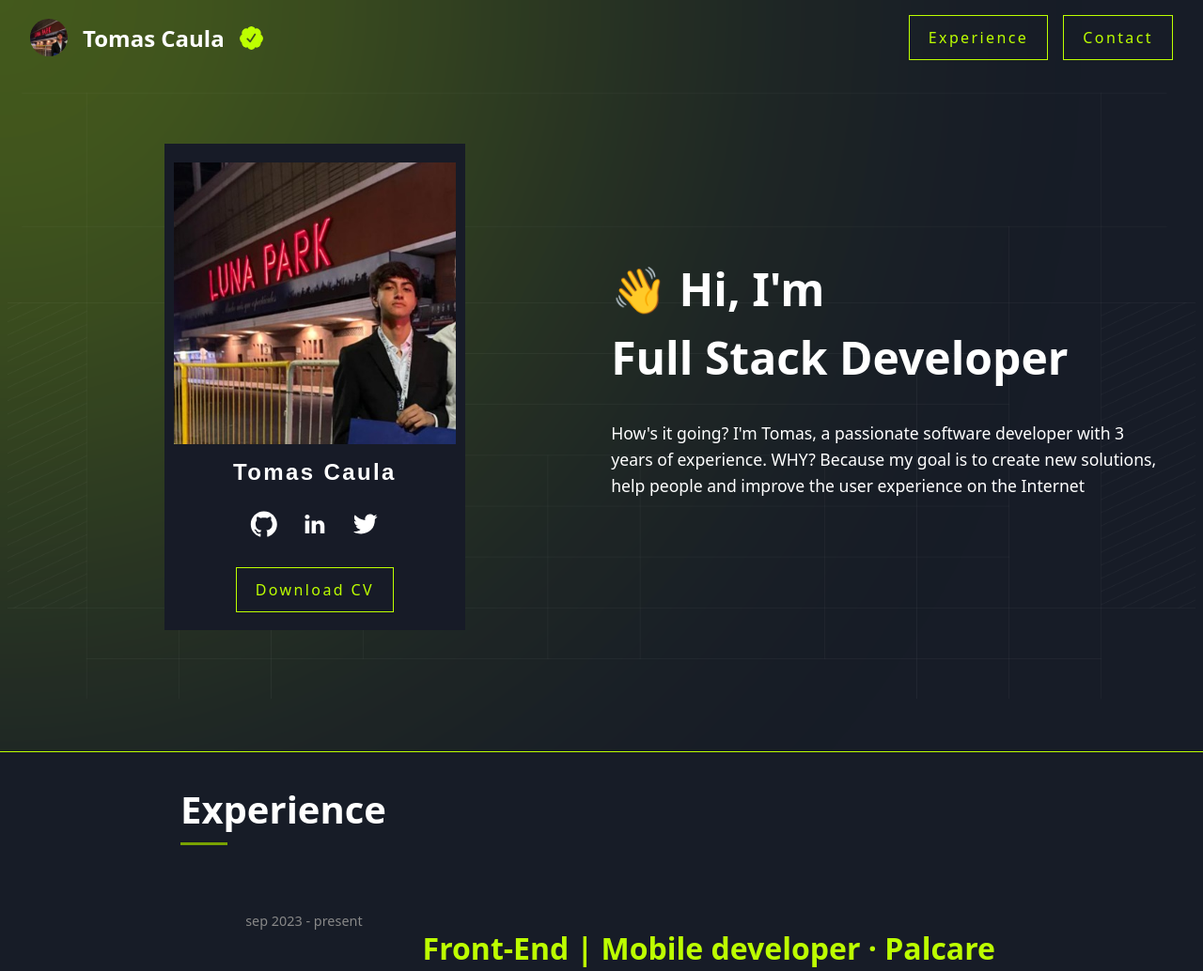
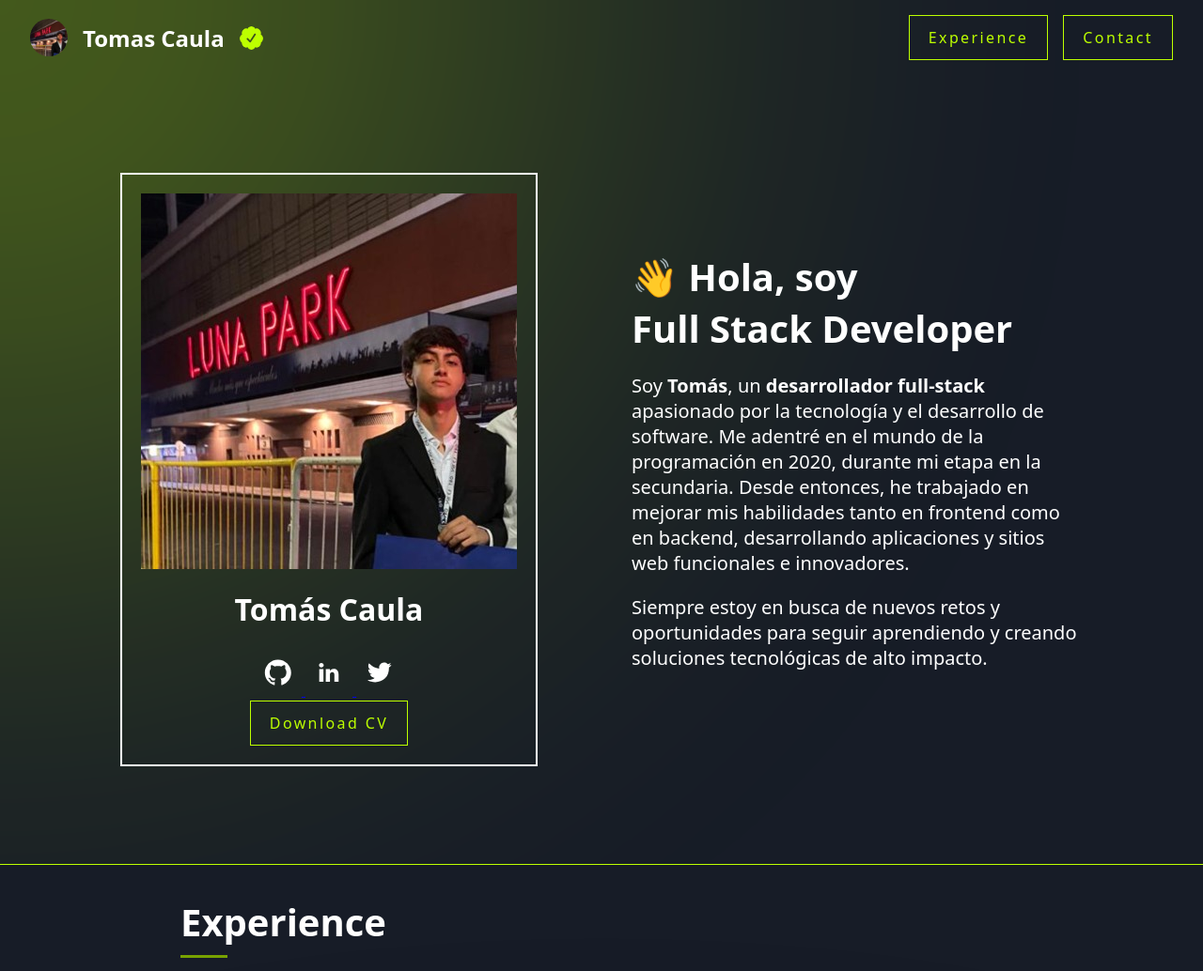
Before and after one commit to Tomas-caula/portfolio, an Astro site: page / in a window 1280 px wide. Shown: the top 1034 px of the page at 94% size. Built offline with nearby package versions, Linux system fonts and the light colour scheme; Astro itself is replaced by a stand-in of ours.

Commit message:
Experiencias textos & responsive

```diff
--- a/src/components/ExperienceComponent.astro
+++ b/src/components/ExperienceComponent.astro
@@ -19,15 +19,12 @@ const { fechas, role, description, skills, url } = Astro.props;
     </div>
     <div class="skills">
       <ul class="skills-list">
-                {
-                    skills.map((skill) => (
-                        <li class="skills-item">{skill}</li>
-                    ))
-                }
+        {skills.map((skill) => <li class="skills-item">{skill}</li>)}
       </ul>
     </div>
   </div>
-    {url && (
+  {
+    url && (
       <a href={url} target="_blank" class="open-url" aria-label="Open URL">
         <svg
           xmlns="http://www.w3.org/2000/svg"
@@ -41,12 +38,13 @@ const { fechas, role, description, skills, url } = Astro.props;
           stroke-linejoin="round"
           class="feather feather-external-link"
         >
-                <path d="M18 13v6a2 2 0 0 1-2 2H5a2 2 0 0 1-2-2V8a2 2 0 0 1 2-2h6"></path>
-                <polyline points="15 3 21 3 21 9"></polyline>
-                <line x1="10" y1="14" x2="21" y2="3"></line>
+          <path d="M18 13v6a2 2 0 0 1-2 2H5a2 2 0 0 1-2-2V8a2 2 0 0 1 2-2h6" />
+          <polyline points="15 3 21 3 21 9" />
+          <line x1="10" y1="14" x2="21" y2="3" />
         </svg>
       </a>
-    )}
+    )
+  }
 </div>
 
 <style>
@@ -55,7 +53,7 @@ const { fechas, role, description, skills, url } = Astro.props;
     flex-direction: column;
     padding: 1.5rem;
     border-radius: 8px;
-        gap: 1rem;
+    transition: all 0.2s;
   }
 
   .fechas {
@@ -66,7 +64,6 @@ const { fechas, role, description, skills, url } = Astro.props;
   .experience-content {
     display: flex;
     flex-direction: column;
-        gap: 1rem;
   }
 
   .role {
@@ -100,7 +97,7 @@ const { fechas, role, description, skills, url } = Astro.props;
   }
 
   .skills-item::before {
-        content: '';
+    content: "";
     position: absolute;
     top: -50%;
     left: -100%;
@@ -150,12 +147,10 @@ const { fechas, role, description, skills, url } = Astro.props;
   @media (min-width: 768px) {
     .experience {
       flex-direction: row;
-            gap: 2rem;
     }
 
     .fechas {
       flex-basis: 20%;
-            text-align: right;
     }
 
     .experience-content {
@@ -177,7 +172,6 @@ const { fechas, role, description, skills, url } = Astro.props;
 
   @media (min-width: 1024px) {
     .experience {
-            gap: 5vw;
     }
 
     .role {
@@ -188,4 +182,8 @@ const { fechas, role, description, skills, url } = Astro.props;
       font-size: 1.2rem;
     }
   }
+
+  .experience:hover {
+    background-color: #0000005b;
+  }
 </style>
--- a/src/pages/index.astro
+++ b/src/pages/index.astro
@@ -50,3 +50,9 @@ import Contact from "../sections/Contact.astro";
     border-bottom: 1px solid var(--button-color);
   }
 </style>
+
+
+
+<script>
+
+</script>
--- a/src/sections/Experience.astro
+++ b/src/sections/Experience.astro
@@ -12,52 +12,38 @@ import ExperienceComponent from "../components/ExperienceComponent.astro";
     </div>
     <ExperienceComponent
       fechas="sep 2023 - present"
-            role="Front-End | Mobile developer  · Palcare"
-            description="I worked as a mobile app developer at a startup company. I was responsible for developing and maintaining the company's React Native mobile application, focusing on creating responsive and user-friendly interfaces."
+      role="Front-end | Mobile developer · Palcare"
+      description="Soy Front-end Developer y Mobile Developer en una empresa multinacional del sector salud. Me especializo en el desarrollo de aplicaciones web y móviles con React y React Native, creando experiencias intuitivas y optimizadas para los usuarios."
       skills={[
+        "React",
+        "HTML",
+        "CSS",
         "React Native",
         "TypeScript",
         "JavaScript",
         "HTML",
         "CSS",
         "Redux",
-                "React Navigation",
         "Git",
         "GitHub",
       ]}
-        />
-        <ExperienceComponent
-            fechas="sep 2023 - present"
-            role="Front-end developer · Palcare"
-            description="Build, develop a static web site for a healthcare company. Working closely with the client & UX-UI designer  "
-            skills={[
-                "React",
-                "HTML",
-                "CSS",
-            ]}
       url="https://palcarehealth.com"
     />
-        <ExperienceComponent
+    {
+      /* } <ExperienceComponent
       fechas="2023"
       role="Developer & designer · Caula&Dodero"
       description="As the front-end developer, I developed and tested a website for architects. I also contributed to the design, focusing on their unique needs and aesthetics, while collaborating closely with the client and UX-UI designer."
-        skills={[
-            "React",
-            "HTML",
-            "CSS",
-        ]}
+      skills={["React", "HTML", "CSS"]}
       url="https://estomba-feel.vercel.app"
     />
+    */
+    }
     <ExperienceComponent
       fechas="2024"
       role="Front-End Developer · MiContainer"
-        description="Build, develop a static web site for a healthcare company. Working closely with the client & UX-UI designer  "
-        skills={[
-            "React",
-            "TypeScript",
-            "CSS3",
-            "Redux"
-        ]}
+      description="Desarrollé una plataforma en línea para ayudar a los clientes a encontrar la baulera ideal. Me enfoqué exclusivamente en la programación y el desarrollo de la lógica de negocio del sitio web."
+      skills={["React", "TypeScript", "CSS3", "Redux"]}
       url="https://mi-container-own-repo.vercel.app"
     />
   </div>
@@ -73,7 +59,7 @@ import ExperienceComponent from "../components/ExperienceComponent.astro";
     color: white;
     position: relative;
     overflow: hidden;
-        border-bottom: 2px solid #0077BE;
+    border-bottom: 2px solid #0077be;
   }
   .experience-content {
     width: 100%;
@@ -95,7 +81,7 @@ import ExperienceComponent from "../components/ExperienceComponent.astro";
   .experience-subline {
     width: 50px;
     height: 3px;
-        background-color: #78A200;
+    background-color: #78a200;
   }
   .big-light {
     position: absolute;
@@ -104,10 +90,12 @@ import ExperienceComponent from "../components/ExperienceComponent.astro";
     transform: translate(0%, 0%);
     width: 600px;
     border-radius: 50%;
-        background: linear-gradient(45deg, #005999, #0077BE);
+    background: linear-gradient(45deg, #005999, #0077be);
     opacity: 0.3;
     filter: blur(200px);
-        box-shadow: 0 0 200px 100px #005999, 0 0 200px 100px #0077BE;
+    box-shadow:
+      0 0 200px 100px #005999,
+      0 0 200px 100px #0077be;
     z-index: 0;
     animation: pulse 10s infinite alternate;
   }
--- a/src/sections/Me.astro
+++ b/src/sections/Me.astro
@@ -5,7 +5,7 @@ import me from "../assets/me.jpeg";
 <div class="me">
   <div class="me-card">
     <img src={me.src} alt="Tomas Caula" />
-        <h1 class="name">Tomas Caula</h1>
+    <h1 class="name">Tomás Caula</h1>
     <div class="social">
       <a href="https://github.com/tomas-caula"
         ><svg
@@ -55,135 +55,47 @@ import me from "../assets/me.jpeg";
   </div>
   <div class="me-text">
     <div class="hand">
-            <h1>👋 Hi, I'm</h1>
+      <h1>👋 Hola, soy</h1>
       <h1>Full Stack Developer</h1>
     </div>
     <p>
-            How's it going? I'm Tomas, a passionate software developer with 3
-            years of experience. WHY? Because my goal is to create new
-            solutions, help people and improve the user experience on the
-            Internet
+      Soy <b>Tomás</b>, un <b>desarrollador full-stack</b> apasionado por la tecnología
+      y el desarrollo de software. Me adentré en el mundo de la programación en 2020,
+      durante mi etapa en la secundaria. Desde entonces, he trabajado en mejorar
+      mis habilidades tanto en frontend como en backend, desarrollando aplicaciones
+      y sitios web funcionales e innovadores.
+    </p>
+    <p>
+      Siempre estoy en busca de nuevos retos y oportunidades para seguir
+      aprendiendo y creando soluciones tecnológicas de alto impacto.
     </p>
   </div>
 </div>
 
 <style>
-    .name {
-        font-size: 1.5rem;
-        font-weight: 600;
-        margin: 0;
-        text-align: center;
-        font-family: "Poppins", sans-serif;
-        letter-spacing: 0.1em;
-        color: white;
+  .me {
+    max-width: 100%;
+    display: flex;
+    justify-items: center;
+    align-items: center;
+    flex-direction: column;
+    min-height: 100vh;
+    color: #fff;
+    padding: 20px;
   }
-    .me {
-        color: white;
-        background-image: url(../assets/GridDetails.png);
-        background-repeat: no-repeat;
-        background-attachment: fixed;
+
+  .me-card {
+    padding: 20px;
+    border: 2px solid #fff;
     display: flex;
     justify-content: center;
     align-items: center;
-        background-size: cover;
-        height: calc(100vh - 200px);
-        width: 100%;
-    }
-
-    .me .me-text h1,
-    .me .me-text h2,
-    .me .me-text p {
-        color: white;
-    }
-
-    .me {
-        display: grid;
-        grid-template-columns: 1fr;
-        gap: 1.6vw;
-        align-items: center;
-        justify-content: center;
-        max-width: 1200px;
-        margin: 0 auto;
-        padding: 2rem;
-    }
-
-    .me-card {
-        width: 80%;
-        padding: 1.2rem;
-        background-color: #171b27;
-        display: flex;
     flex-direction: column;
-        align-items: center;
-        justify-content: center;
-        margin: 0 auto;
-        gap: 1rem;
+    color: #fff;
   }
 
   .me-card img {
-        width: 300px;
-        height: 300px;
-        aspect-ratio: 1/1;
-        object-fit: cover;
-    }
-
-    .me-text {
-        display: flex;
-        flex-direction: column;
-        gap: 1rem;
-        text-align: center;
-    }
-
-    .hand {
-        display: flex;
-        align-items: center;
-        gap: 0.5rem;
-        flex-direction: column;
-    }
-
-    h1 {
-        font-size: 2.5rem;
-        margin: 0;
-    }
-
-    h2 {
-        font-size: 1.3rem;
-        margin: 0;
-    }
-
-    p {
-        font-size: 1rem;
-        line-height: 1.5;
-    }
-
-    @media (min-width: 768px) {
-        .me {
-            grid-template-columns: 1fr 1fr;
-        }
-
-        .me-card {
-            width: 22vw;
-        }
-
-        .me-text {
-            text-align: left;
-        }
-
-        .hand {
-            align-items: flex-start;
-        }
-
-        h1 {
-            font-size: 3rem;
-        }
-
-        h2 {
-            font-size: 1.5rem;
-        }
-
-        p {
-            font-size: 1.1rem;
-            line-height: 1.6;
-        }
+    max-width: 100%;
   }
 
   .download-cv {
@@ -233,17 +145,20 @@ import me from "../assets/me.jpeg";
     width: 100%;
   }
 
-    .social svg path {
-        fill: white; /* Change this to your desired color */
-        width: 5px; /* Adjust size as needed */
-        height: 5px;
+  @media (min-width: 1200px) {
+    .me {
+      display: grid;
+      grid-template-columns: auto 1fr;
+      width: 80%;
+      justify-self: center;
+      gap: 100px;
     }
-    .social a {
-        display: inline-block;
-        transition: transform 0.3s ease-in-out;
+    .hand h1 {
+      font-size: 40px;
+      margin: 0px;
     }
-
-    .social a:hover {
-        animation: wiggle 0.5s ease-in-out;
+    .me-text p {
+      font-size: 20px;
+    }
   }
 </style>
```
Lines whose indentation alone changed are shown as unchanged.
